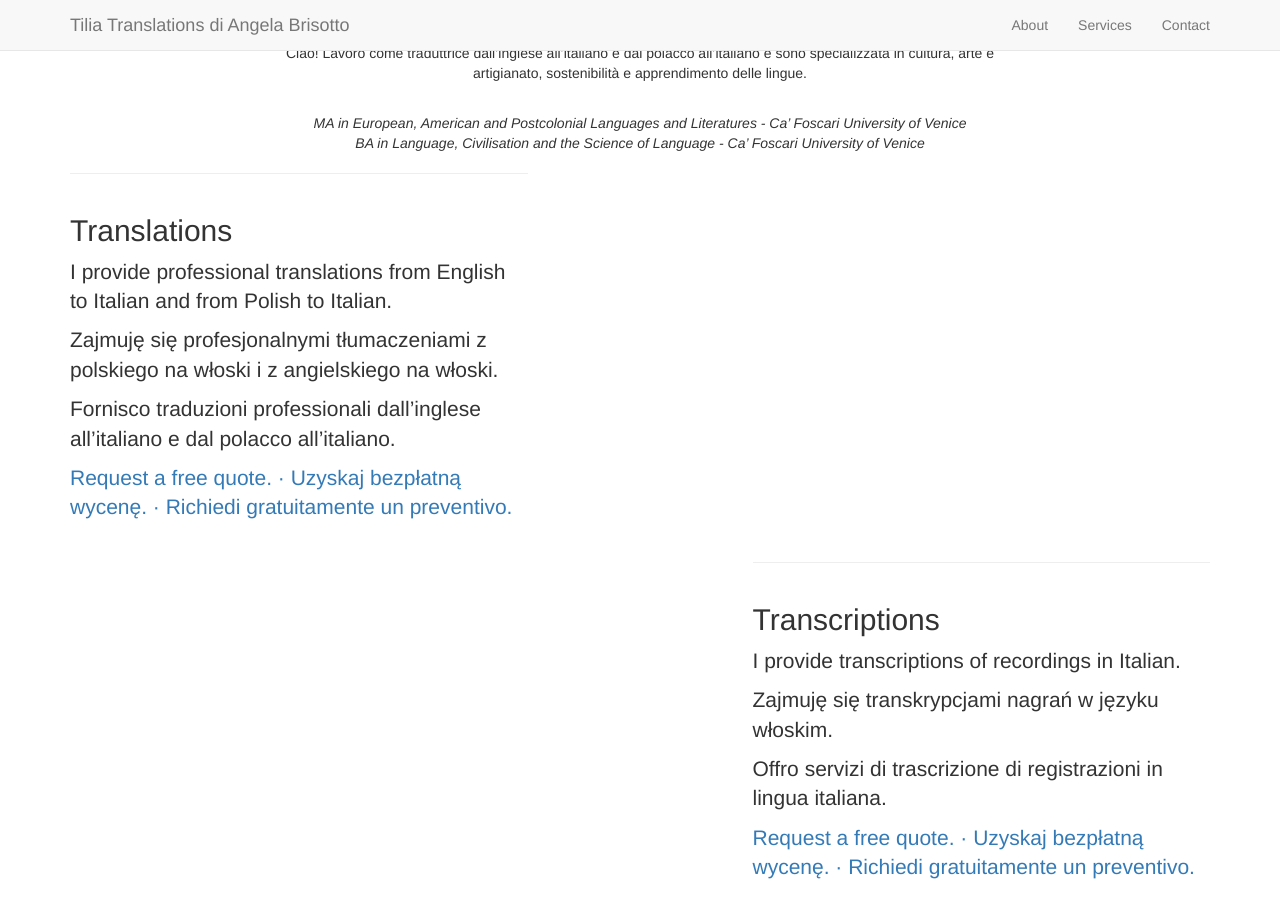
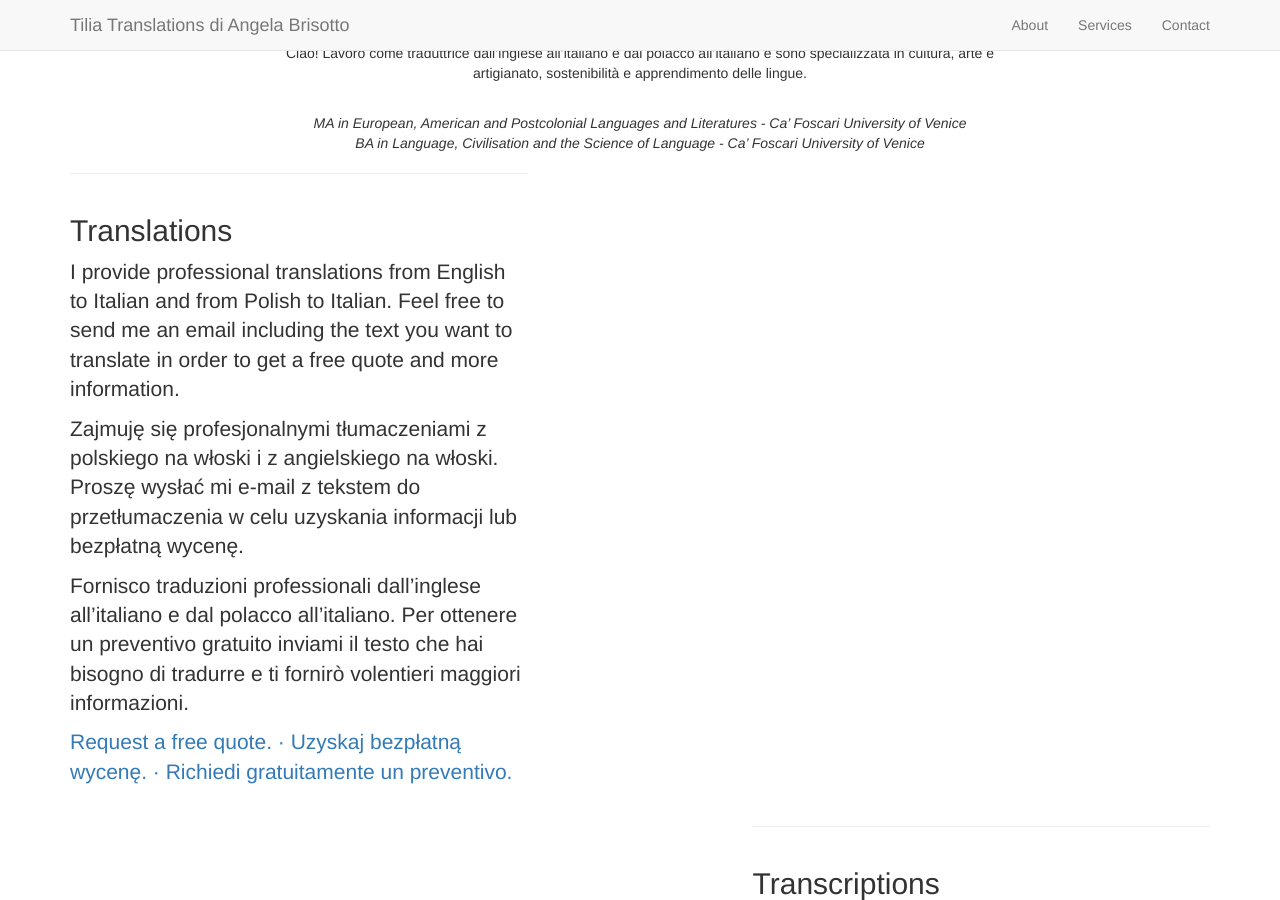
Before and after one commit to angelatiliatranslations/tiliatranslations.github.io, a Jekyll site: the page built from _posts/2014-09-21-services-1.markdown, in a window 1280 px wide and 900 px high, scrolled down 337 px. Built offline with Jekyll 4.4.1, drawn with Linux system fonts in a browser that asks for light colours; nearby versions of some CDN libraries; library files that are not in the unit come from our copies.

Commit message:
Nuovo testo più preciso

```diff
--- a/_posts/2014-09-21-services-1.markdown
+++ b/_posts/2014-09-21-services-1.markdown
@@ -6,12 +6,12 @@ title: Translations
 description: translations, tłumaczenia, traduzioni
 ---
 <p>
-I provide professional translations from English to Italian and from Polish to Italian.
+I provide professional translations from English to Italian and from Polish to Italian. Feel free to send me an email including the text you want to translate in order to get a free quote and more information.
 </p>
 <p>
-Zajmuję się profesjonalnymi tłumaczeniami z polskiego na włoski i z angielskiego na włoski.
+Zajmuję się profesjonalnymi tłumaczeniami z polskiego na włoski i z angielskiego na włoski. Proszę wysłać mi e-mail z tekstem do przetłumaczenia w celu uzyskania informacji lub bezpłatną wycenę.
 </p>
 <p>
-Fornisco traduzioni professionali dall’inglese all’italiano e dal polacco all’italiano.
+Fornisco traduzioni professionali dall’inglese all’italiano e dal polacco all’italiano. Per ottenere un preventivo gratuito inviami il testo che hai bisogno di tradurre e ti fornirò volentieri maggiori informazioni.
 </p>
   <a href="mailto:angela@tiliatranslations.it">Request a free quote. · Uzyskaj bezpłatną wycenę. · Richiedi gratuitamente un preventivo.</a>
```
